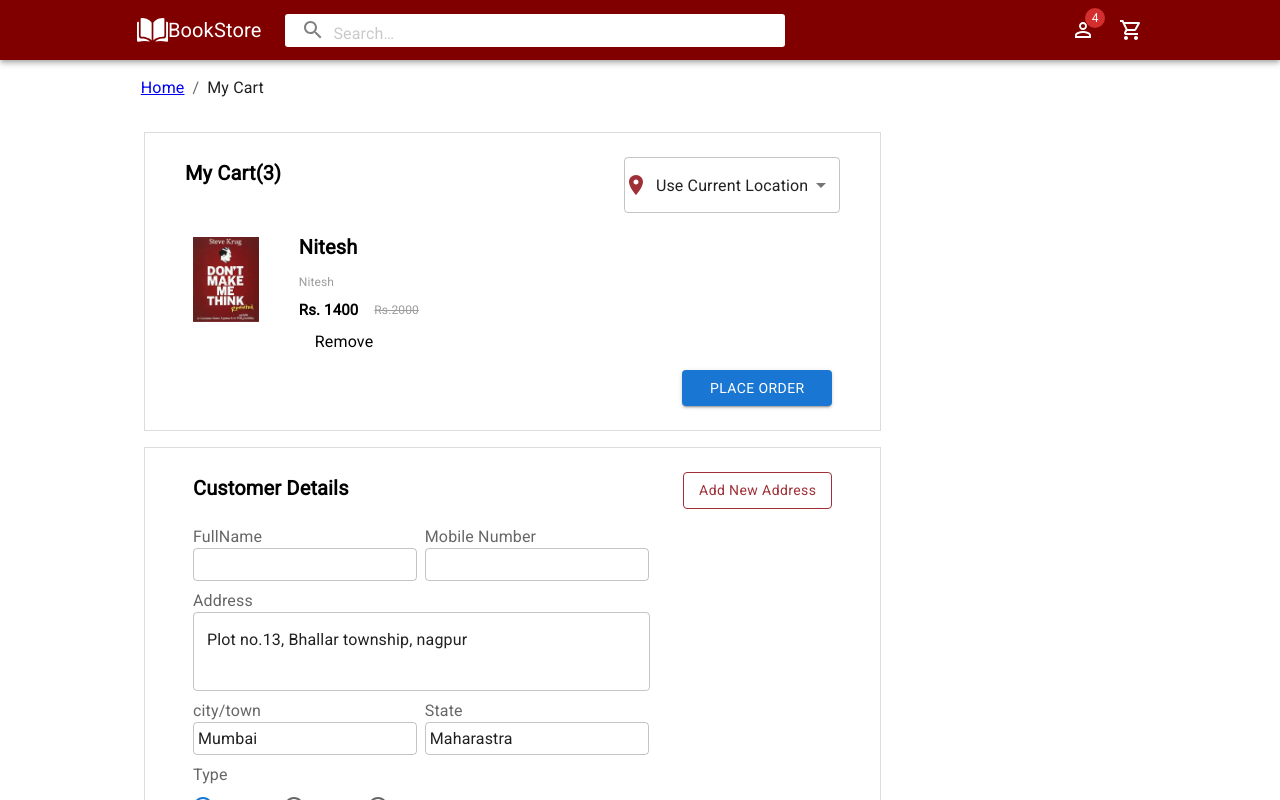
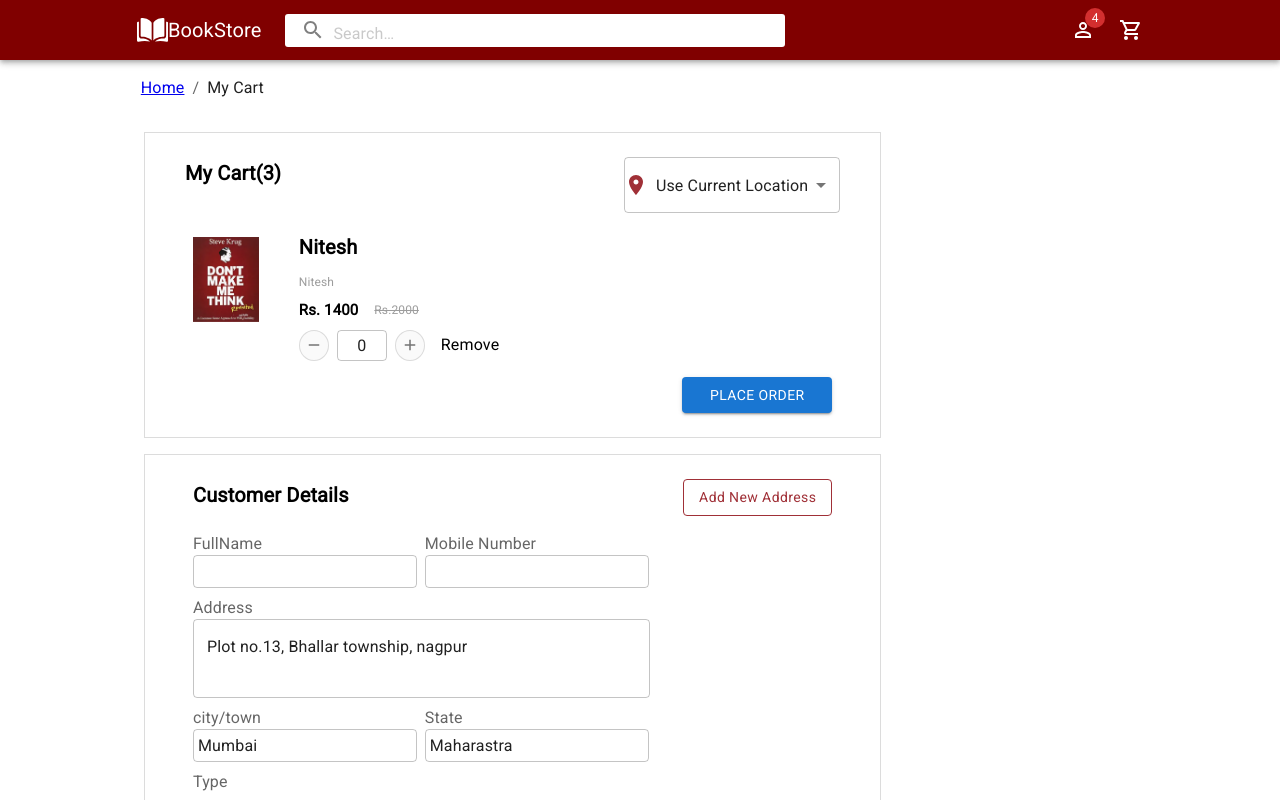
Before and after one commit to Nitesh045/BookStore, a React (Create React App) app: page /cart in a window 1280 px wide. Shown: the top 800 px of the page. Built offline with nearby package versions, Linux system fonts and the light colour scheme.

Commit message:
adding header section and routing setup

```diff
--- a/src/Components/Cart/CartItem.jsx
+++ b/src/Components/Cart/CartItem.jsx
@@ -4,6 +4,7 @@ import Book from '../../Images/Book.png'
 
 
 import DeleteIcon from '@mui/icons-material/Delete';
+import QuantityComponent from '../QualityComp/QualityAdd';
 
 function CartItem() {
     // console.log('cartItem',data)
@@ -29,8 +30,10 @@ function CartItem() {
 
 
                     <Grid item sx={{display:'flex',alignItems:'center',marginTop:1,flexWrap:'nowrap'}}>
+                        <QuantityComponent/>
 
                         <Typography  variant="body1" color="initial" sx={{mx:{xs:1,sm:2},cursor:'pointer'}} >Remove</Typography>
+
                     </Grid>
 
 
--- /dev/null
+++ b/src/Components/QualityComp/QualityAdd.jsx
@@ -0,0 +1,74 @@
+import { Box, IconButton, TextField } from "@mui/material";
+import React, { useState,useEffect } from "react";
+import AddIcon from "@mui/icons-material/Add";
+import RemoveIcon from "@mui/icons-material/Remove";
+
+
+function QuantityComponent({item,setAddCart,getCartItem}) {
+
+  const [cartItem, setCartItem] = useState(item);
+//   const handleCount = async(string) => {
+//     try {
+//       if (string === "plus") {
+//         setCartItem((prev) => ({
+//           ...prev,
+//           quantityToBuy: prev.quantityToBuy + 1,
+//         }),
+//         await modifyCartItem(cartItem._id, { quantityToBuy: cartItem.quantityToBuy + 1}));
+//         getCartItem()
+//         // console.log('cartItemid',cartItem._id)
+//       } else if (string === "minus") {
+//         if(cartItem.quantityToBuy === 1) {
+//           setAddCart(false)
+//           // console.log('cartItemid',cartItem._id)
+//           await removeCartItem(item._id)
+//           return getCartItem();
+//         }
+//         setCartItem((prev) => ({
+//           ...prev,
+//           quantityToBuy: prev.quantityToBuy - 1,
+//         }),
+//         await modifyCartItem(cartItem._id, { quantityToBuy: cartItem.quantityToBuy -1 }));
+//         getCartItem()
+//       }
+//     }
+//     catch(err) {
+//       console.error("Error updating cart item:", err);
+//     }
+//   };
+
+
+  return (
+    <Box sx={{display:'flex'}}>
+      <IconButton
+        size="small"
+        sx={{ backgroundColor: "#FAFAFA", border: "1px solid #DBDBDB" }}
+
+      >
+        <RemoveIcon fontSize="sm" />
+      </IconButton>
+      <TextField
+        sx={{ width: "50px", mx: 1 }}
+        inputProps={{
+          style: {
+            padding: 4,
+            textAlign: "center",
+          },
+        }}
+        // value={cartItem.quantityToBuy}
+        // onChange={handleCount}
+        value='0'
+      />
+      <IconButton
+        size="small"
+        sx={{ backgroundColor: "#FAFAFA", border: "1px solid #DBDBDB"}}
+
+
+      >
+        <AddIcon fontSize="sm" />
+      </IconButton>
+    </Box>
+  );
+}
+
+export default QuantityComponent;
--- a/src/Pages/Cart/MyCart.jsx
+++ b/src/Pages/Cart/MyCart.jsx
@@ -4,6 +4,7 @@ import { Grid, Typography,Button,Breadcrumbs } from '@mui/material'
 import Cart from '../../Components/Cart/Cart';
 import CartCustomerDetails from '../../Components/Cart/CartCustomerDetails';
 import CartOrderSummary from '../../Components/Cart/CartOderSummary';
+import QuantityComponent from '../../Components/QualityComp/QualityAdd';
 
 // import { updateUser } from '../../services/userService'
 // import { getCartItems } from '../../services/dataService'
@@ -59,6 +60,7 @@ function MyCart() {
           <>
             <Grid item sx={{my:1}} xs={12} sm={10} md={9} lg={7}>
               <Cart  />
+
             </Grid>
             <Grid item sx={{my:1}} xs={12} sm={10} md={9} lg={7}>
               <CartCustomerDetails />
--- /dev/null
+++ b/src/Pages/Sign/CombinePage.jsx
@@ -0,0 +1,40 @@
+import React, { useEffect, useState } from 'react'
+import Paper from '@mui/material/Paper'
+import { Container, Grid} from '@mui/material'
+
+
+import SignCombinedImage from '../../Images/SignCombined.png'
+import Signup from './SingUp'
+import { Login } from './Login'
+
+function SignCombined() {
+    const[page,changePage]=useState(true)
+    useEffect(()=> {
+        if(window.location.href.includes('login')){
+            changePage(!page)
+        } else if(window.location.href.includes('signup')) {
+            changePage(!page)
+        }
+    },[])
+    console.log(page)
+
+  return (
+    <Container maxWidth='lg'>
+        <Grid container sx={{justifyContent:'center',my:10}} className='signform'>
+            <Grid item sx={{display:{xs:'none',md:'flex'}}}>
+                <Paper sx={{marginTop:2,width:300,height:391,borderRadius:'21px 0px 0px 21px',display:'flex',flexDirection:'column',justifyContent:'center',paddingLeft:5}} elevation={5}>
+                    <img src={SignCombinedImage} alt="" srcSet="" style={{width:'245px',borderRadius:'50%'}}/>
+                    <p style={{fontWeight:'bold',textTransform:'uppercase',paddingLeft:'35px'}}>Online Book Shopping</p>
+                </Paper>
+            </Grid>
+            <Grid item>
+                <Paper sx={{ width:389, height:425,borderRadius:6}} elevation={5}>
+                    {page? (<Signup changePage={changePage}/>) : (<Login changePage={changePage}/>)}
+                </Paper>
+            </Grid>
+        </Grid>
+    </Container>
+  )
+}
+
+export default SignCombined
--- a/src/Pages/Sign/Login.jsx
+++ b/src/Pages/Sign/Login.jsx
@@ -1,6 +1,6 @@
 
 import React, { useState } from 'react'
-import { TextField, Grid, Button,Link } from '@mui/material'
+import { TextField, Grid, Button } from '@mui/material'
 import Divider from '@mui/material/Divider';
 import IconButton from '@mui/material/IconButton';
 import OutlinedInput from '@mui/material/OutlinedInput';
@@ -9,8 +9,9 @@ import FormControl from '@mui/material/FormControl';
 import Visibility from '@mui/icons-material/Visibility';
 import VisibilityOff from '@mui/icons-material/VisibilityOff';
 import './Login.css'
+import { Link } from 'react-router-dom';
 
-export const Login = () => {
+export const Login = ({changePage}) => {
     const [showPassword, setShowPassword] = useState(false);
     const handleClickShowPassword = () => {
         setShowPassword(!showPassword);
@@ -41,7 +42,7 @@ export const Login = () => {
             </Link>
         </Grid>
         <Grid item  className='Signup-link'>
-            <Link  to={window.location.href.includes('admin-login') ? '/admin-signup' : '/signup'} style={{textDecoration:'none',fontSize: '25px', color: '#0A0102',fontWeight:'bold'}}>
+            <Link style={{textDecoration:'none',fontSize: '25px', color: '#0A0102',fontWeight:'bold'}} onClick={()=>changePage(prev=>!prev)}>
                 SIGNUP
             </Link>
         </Grid>
--- a/src/router/Router.jsx
+++ b/src/router/Router.jsx
@@ -6,6 +6,9 @@ import BookDetails from '../Components/Book-Details/BookDetails'
 import Cart from '../Components/Cart/Cart'
 import MyCart from '../Pages/Cart/MyCart'
 import MyWishlist from '../Pages/Wishlist/Wishlist'
+import MyOrder from '../Pages/MyOrder/MyOrder'
+import { Login } from '../Pages/Sign/Login'
+import SignCombined from '../Pages/Sign/CombinePage'
 export const Router = () => {
   return (
     <BrowserRouter>
@@ -14,6 +17,9 @@ export const Router = () => {
         <Route path='/about' element={<><Header/><BookDetails/></>}/>
         <Route path='/cart' element={<><Header/><MyCart/></>}/>
         <Route path='/wishlist' element={<><Header/><MyWishlist/></>}/>
+        <Route path='/myorder' element={<><Header/><MyOrder/></>}/>
+        <Route path='/login' element={<SignCombined/>}/>
+        <Route path='/loginSingup' element={<SignCombined/>}/>
     </Routes>
     </BrowserRouter>
   )
```
Also changed, not shown: src/Images/SignCombined.png (added).
